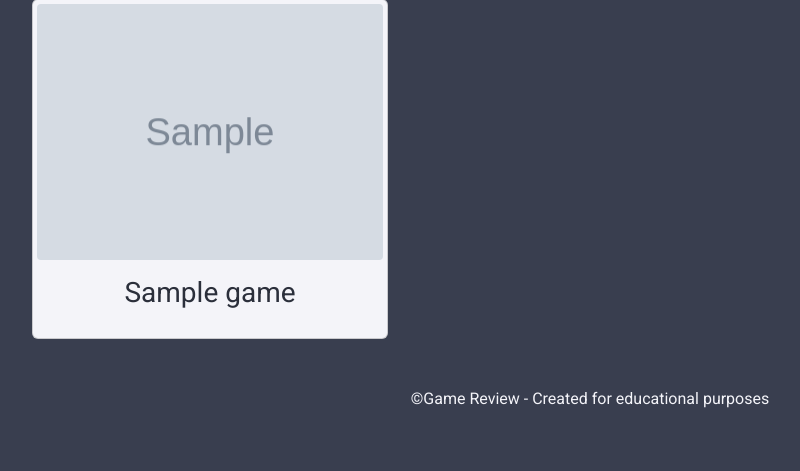
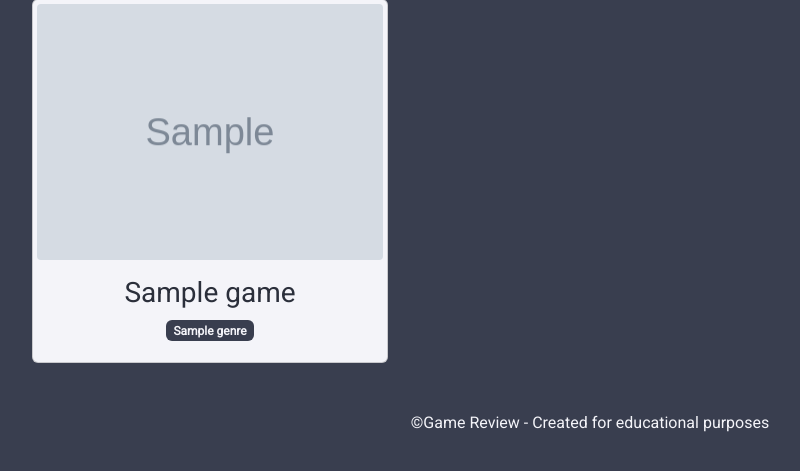
Before and after one commit to Oliver-Pile/MMI-GameReview, a PHP site: page /index.php?p=all_games in a window 1280 px wide. Shown: the part 137-608 px from the top of the page, without its empty margins (50-850 px from the left). Run offline with PHP 8.4, Linux system fonts and the light colour scheme; the visitor is signed in with stand-in values (Sample User, id 1); tables that the repository leaves empty hold one stand-in row (values such as "Sample post"); grey boxes marked "Sample" are stand-in pictures; style sheets or scripts are compiled from the project's sources; some libraries are stand-ins or nearby versions.

Commit message:
Add genre badge to all games card

```diff
--- a/classes/game.class.php
+++ b/classes/game.class.php
@@ -16,7 +16,7 @@
     }
 
     public function getAllGames() {
-      $query = "SELECT * FROM Game";
+      $query = "SELECT ga.*, ge.name AS genre_name FROM Game AS ga JOIN Genre AS ge ON ga.genre_id = ge.id ORDER BY ga.title;";
       $stmt = $this->Conn->prepare($query);
       $stmt->execute();
       return $stmt->fetchAll(PDO::FETCH_ASSOC);
--- a/pages/all_games.php
+++ b/pages/all_games.php
@@ -13,6 +13,7 @@
           <div class="game-image" style="background-image: url(images/game-images/<?php echo $game["image"]; ?>)"></div>
           <div class="card-body">
             <h3 class="card-title"><?php echo $game["title"] ?></h3>
+            <span class="badge genre-badge"><?php echo $game["genre_name"]; ?></span>
           </div>
         </a>
       </div>
--- a/pages/games.php
+++ b/pages/games.php
@@ -18,7 +18,6 @@
             <div class="game-image-container">
               <div class="game-image" style="background-image: url(images/game-images/<?php echo $game["image"]; ?>)"></div>
             </div>
-            <!-- These images are compressed - need to edit them to be 256x256 -->
           </div>
           <a class="col-md-9" href="index.php?p=game&id=<?php echo $game["id"]; ?>">
             <div class="d-inline-block">
--- a/scss/pages/_all_games.scss
+++ b/scss/pages/_all_games.scss
@@ -3,4 +3,9 @@
     text-align: center;
     padding: 4px;
   }
+
+  .genre-badge{
+    background-color: $primary-color;
+    color: $secondary-color;
+  }
 }
```
